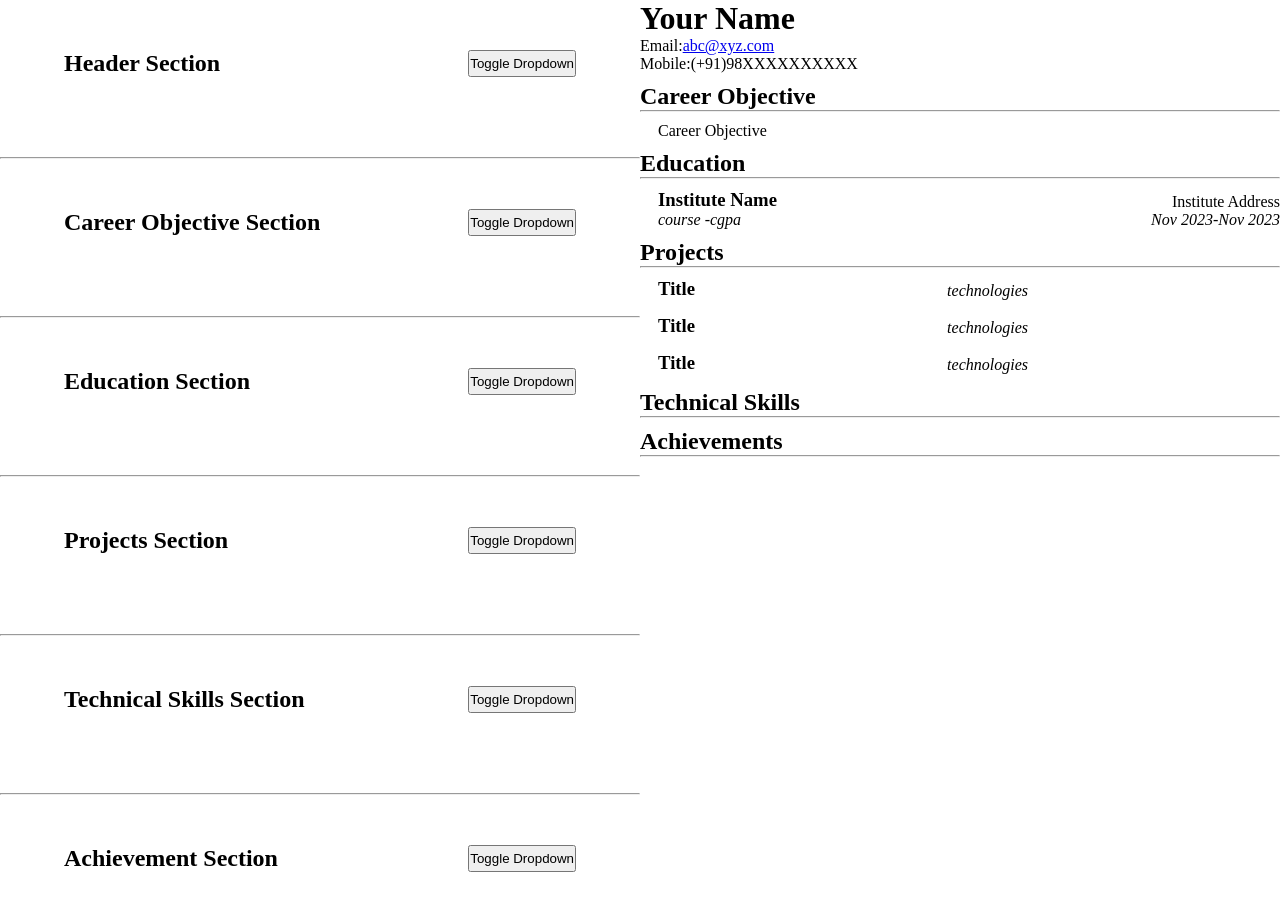
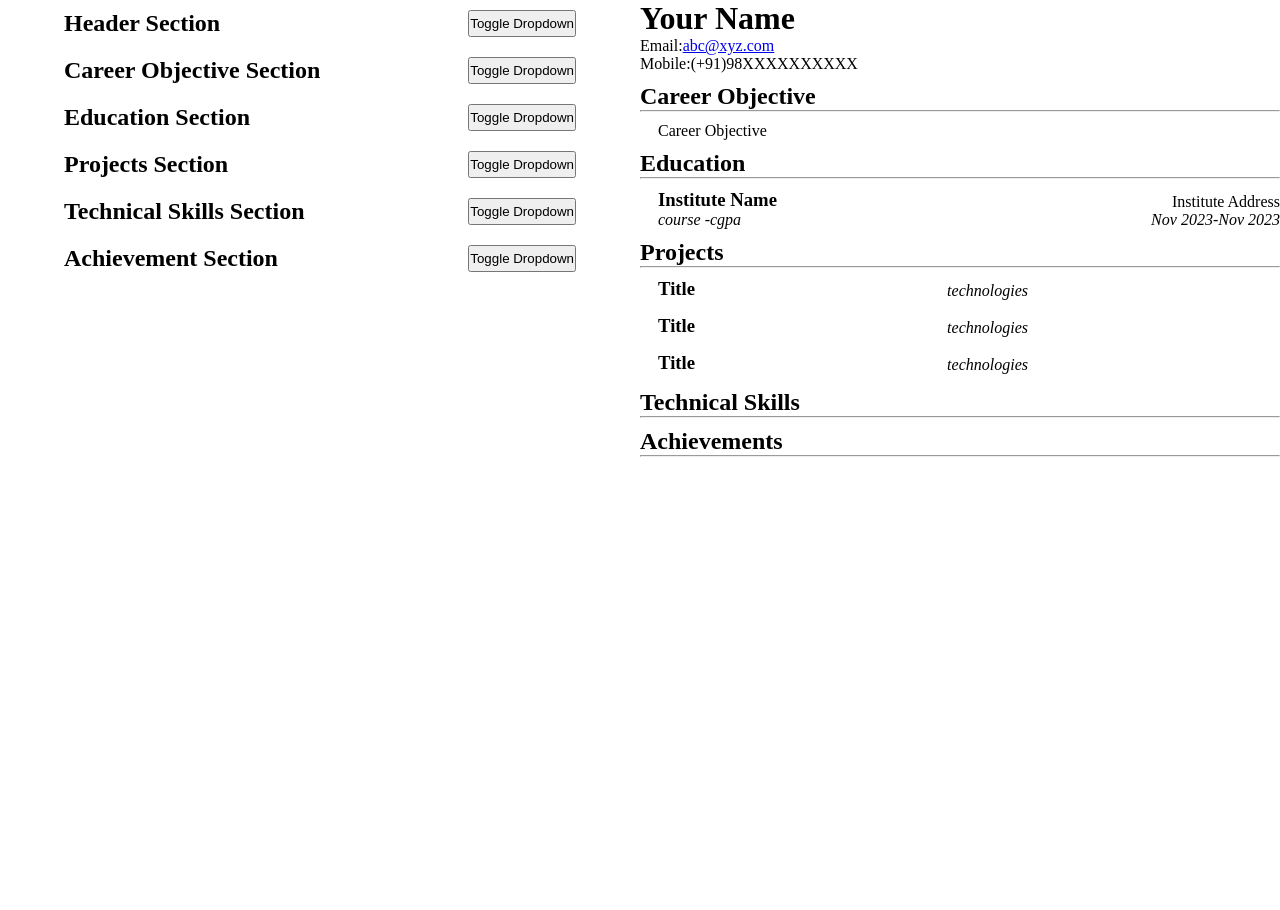
Before and after one commit to karprabha/cv-application, a React (Vite) app: page / in a window 1280 px wide. Shown: the top 910 px of the page. After the commit the page ends 800 px from the top, so only its background shows below. Built offline with nearby package versions, Linux system fonts and the light colour scheme.

Commit message:
reorganize styles

```diff
--- a/src/components/Editor.tsx
+++ b/src/components/Editor.tsx
@@ -81,23 +81,18 @@ const Editor: React.FC<EditorProps> = ({ updateCV }) => {
     return (
         <div className="editor">
             <HeaderSection updateHeaderSection={updateHeaderSection} />
-            <hr />
 
             <IntroductionSection
                 updateIntroductionSection={updateIntroductionSection}
             />
-            <hr />
 
             <EducationSection updateEducationSection={updateEducationSection} />
-            <hr />
 
             <ProjectSection updateProjectSection={updateProjectSection} />
-            <hr />
 
             <TechnicalSkillSection
                 updateTechnicalSkillSection={updateTechnicalSkillSection}
             />
-            <hr />
 
             <AchievementSection
                 updateAchievementSection={updateAchievementSection}
--- a/src/main.tsx
+++ b/src/main.tsx
@@ -1,7 +1,6 @@
 import React from "react";
 import ReactDOM from "react-dom/client";
 import App from "./App.tsx";
-import "./index.css";
 import "./styles/style.scss";
 
 ReactDOM.createRoot(document.getElementById("root")!).render(
--- a/src/index.css
+++ b/src/styles/partials/_editor.scss
@@ -1,16 +1,7 @@
-* {
-    margin: 0;
-    padding: 0;
-}
-
-/* body {
-    font-family: system-ui, -apple-system, BlinkMacSystemFont, 'Segoe UI', Roboto, Oxygen, Ubuntu, Cantarell, 'Open Sans', 'Helvetica Neue', sans-serif;
-} */
-
 .section-header-container {
     display: flex;
     justify-content: space-between;
-    margin-bottom: 30px;
+    margin-bottom: 10px;
 }
 
 .dropdown-container {
@@ -21,10 +12,21 @@
 }
 
 .dropdown-container.show-dropdown {
-    grid-template-rows: 1fr
+    grid-template-rows: 1fr;
 }
 
 .input-container {
+    margin: auto;
     width: 100%;
     overflow: hidden;
 }
+
+.input-section-container {
+    width: 80%;
+    margin: 0 auto;
+    margin-top: 10px;
+}
+
+.project-input-container {
+    margin: 30px auto;
+}
--- a/src/styles/partials/_index.scss
+++ b/src/styles/partials/_index.scss
@@ -0,0 +1,2 @@
+@use "./editor";
+@use "./output";
--- /dev/null
+++ b/src/styles/partials/_output.scss
@@ -0,0 +1,40 @@
+.container {
+    display: flex;
+    justify-content: space-between;
+    align-items: flex-end;
+}
+
+.left-container {
+    display: flex;
+    flex-direction: column;
+}
+
+.right-container {
+    display: flex;
+    flex-direction: column;
+}
+
+.italic-text {
+    font-style: italic;
+}
+
+.display-inline {
+    display: inline;
+}
+
+.section-container {
+    margin: 10px 0 10px 18px;
+}
+
+.header-section-container {
+    margin-bottom: 10px;
+}
+
+.project-description-list {
+    margin-top: 5px;
+    margin-bottom: 15px;
+}
+
+ul {
+    margin-left: 36px;
+}
--- a/src/styles/style.scss
+++ b/src/styles/style.scss
@@ -1,10 +1,23 @@
+@use "partials";
+
 #root {
     display: flex;
 }
 
+* {
+    margin: 0;
+    padding: 0;
+}
+
+/* body {
+    font-family: system-ui, -apple-system, BlinkMacSystemFont, 'Segoe UI', Roboto, Oxygen, Ubuntu, Cantarell, 'Open Sans', 'Helvetica Neue', sans-serif;
+} */
+
 .editor,
 .output {
     flex: 1;
+    overflow-y: auto;
+    height: 100vh;
 }
 
 input,
@@ -19,57 +32,3 @@ textarea {
 textarea {
     resize: none;
 }
-
-.container {
-    display: flex;
-    justify-content: space-between;
-    align-items: flex-end;
-}
-
-.left-container {
-    display: flex;
-    flex-direction: column;
-}
-
-.right-container {
-    display: flex;
-    flex-direction: column;
-}
-
-.italic-text {
-    font-style: italic;
-}
-
-.display-inline {
-    display: inline;
-}
-
-.section-container {
-    margin: 10px 0 10px 18px;
-}
-
-.header-section-container {
-    margin-bottom: 10px;
-}
-
-.project-description-list {
-    margin-top: 5px;
-    margin-bottom: 15px;
-}
-
-ul {
-    margin-left: 36px;
-}
-
-.input-container {
-    margin: auto;
-}
-
-.input-section-container {
-    width: 80%;
-    margin: 50px auto;
-}
-
-.project-input-container {
-    margin: 30px auto;
-}
```
